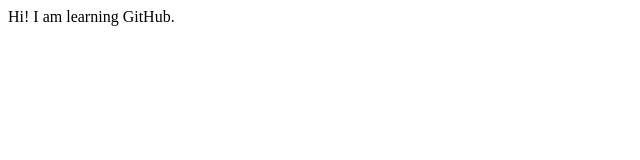
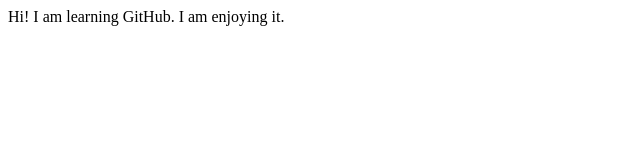
Before and after one commit to Snehlata23/learn, a plain HTML site: page contacts.html in a window 1280 px wide. Shown: the whole page, without its empty margins (0-640 px from the left). Drawn offline with Linux system fonts and the light colour scheme.

Commit message:
changes1

```diff
--- a/contacts.html
+++ b/contacts.html
@@ -5,6 +5,7 @@
     <body>
         <p>
             Hi! I am learning GitHub.
+            I am enjoying it.
         </p>
     </body>
 </html>
```
